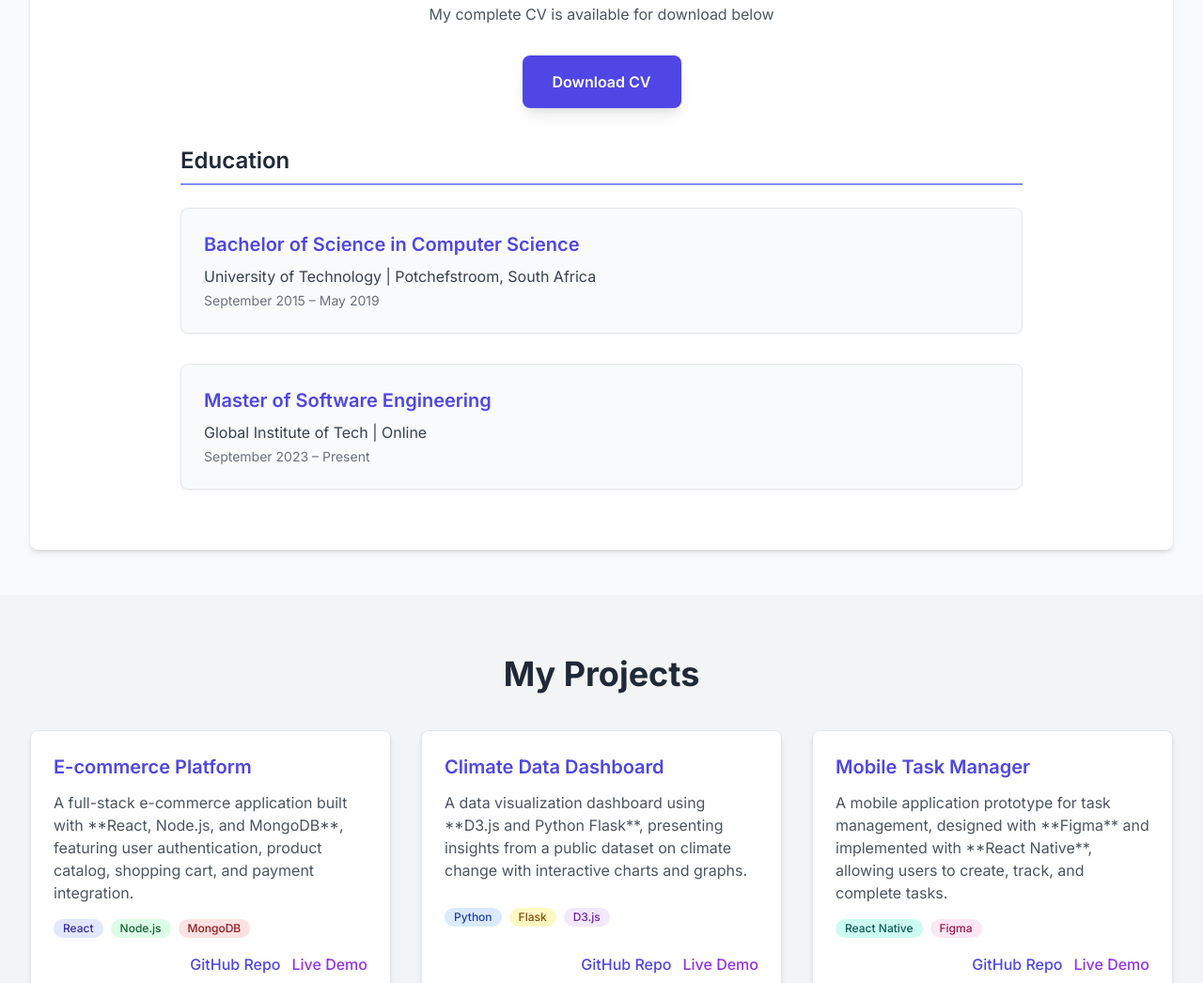
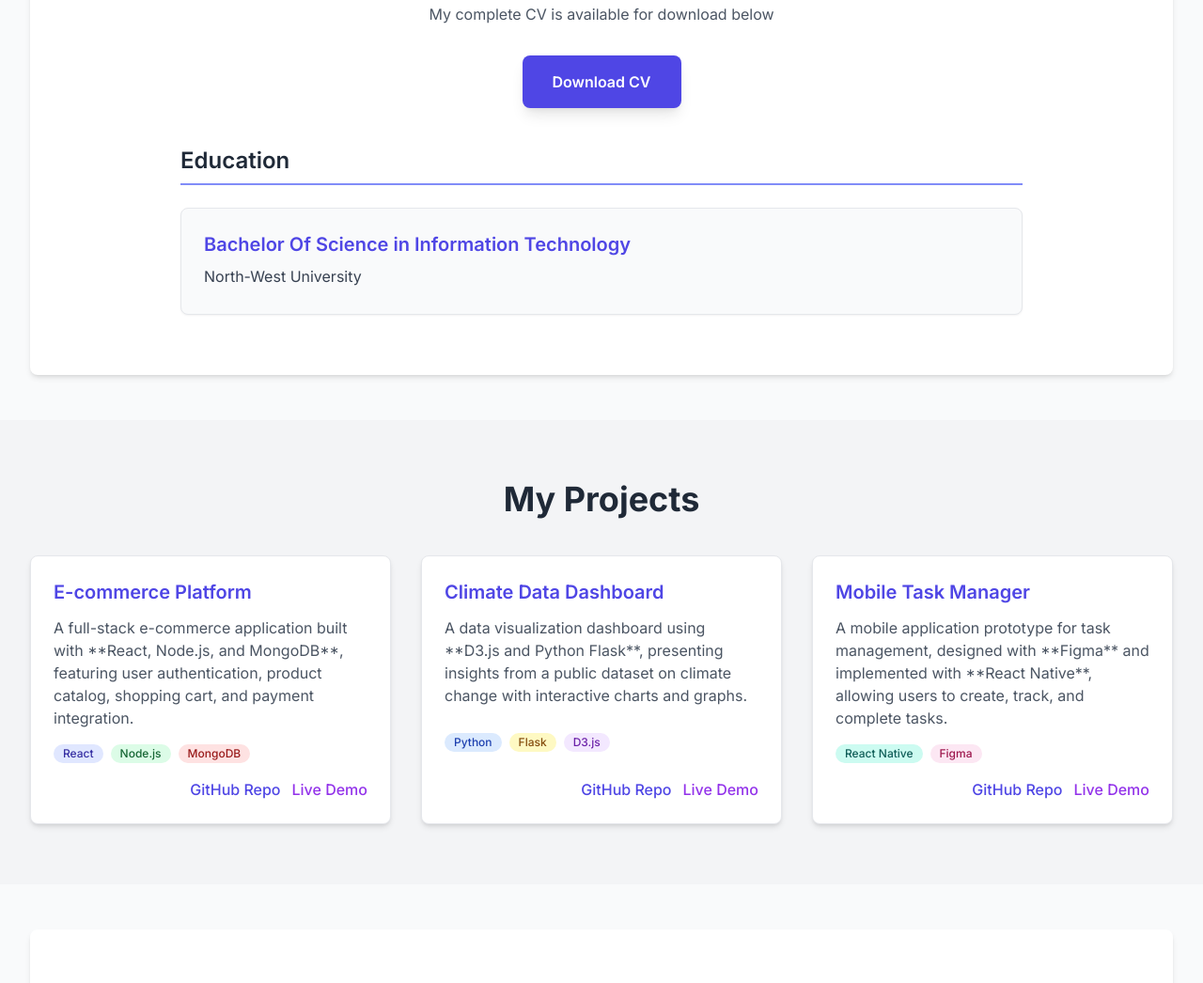
Before and after one commit to Shaldeen/MyVirtualCV, a plain HTML site: page index.html in a window 1280 px wide. Shown: the part 1059-2105 px from the top of the page at 94% size. Drawn offline with nearby package versions, Linux system fonts and the light colour scheme.

Commit message:
Delete and Update.

```diff
--- a/index.html
+++ b/index.html
@@ -66,14 +66,9 @@
                         <h3 class="text-2xl font-semibold text-gray-800 dark:text-white mb-6 border-b-2 border-indigo-400 pb-2">Education</h3>
                         <div class="space-y-8">
                             <div class="bg-gray-50 dark:bg-gray-700 p-6 rounded-lg shadow-sm border border-gray-200 dark:border-gray-600">
-                                <h4 class="text-xl font-semibold text-indigo-600 mb-2">Bachelor of Science in Computer Science</h4>
-                                <p class="text-gray-700 dark:text-gray-200 mb-1">University of Technology | Potchefstroom, South Africa</p>
-                                <p class="text-sm text-gray-500 dark:text-gray-400">September 2015 – May 2019</p>
-                            </div>
-                            <div class="bg-gray-50 dark:bg-gray-700 p-6 rounded-lg shadow-sm border border-gray-200 dark:border-gray-600">
-                                <h4 class="text-xl font-semibold text-indigo-600 mb-2">Master of Software Engineering</h4>
-                                <p class="text-gray-700 dark:text-gray-200 mb-1">Global Institute of Tech | Online</p>
-                                <p class="text-sm text-gray-500 dark:text-gray-400">September 2023 – Present</p>
+                                <h4 class="text-xl font-semibold text-indigo-600 mb-2">Bachelor Of Science in Information Technology</h4>
+                                <p class="text-gray-700 dark:text-gray-200 mb-1">North-West University</p>
+
                             </div>
                         </div>
                     </div>
```
